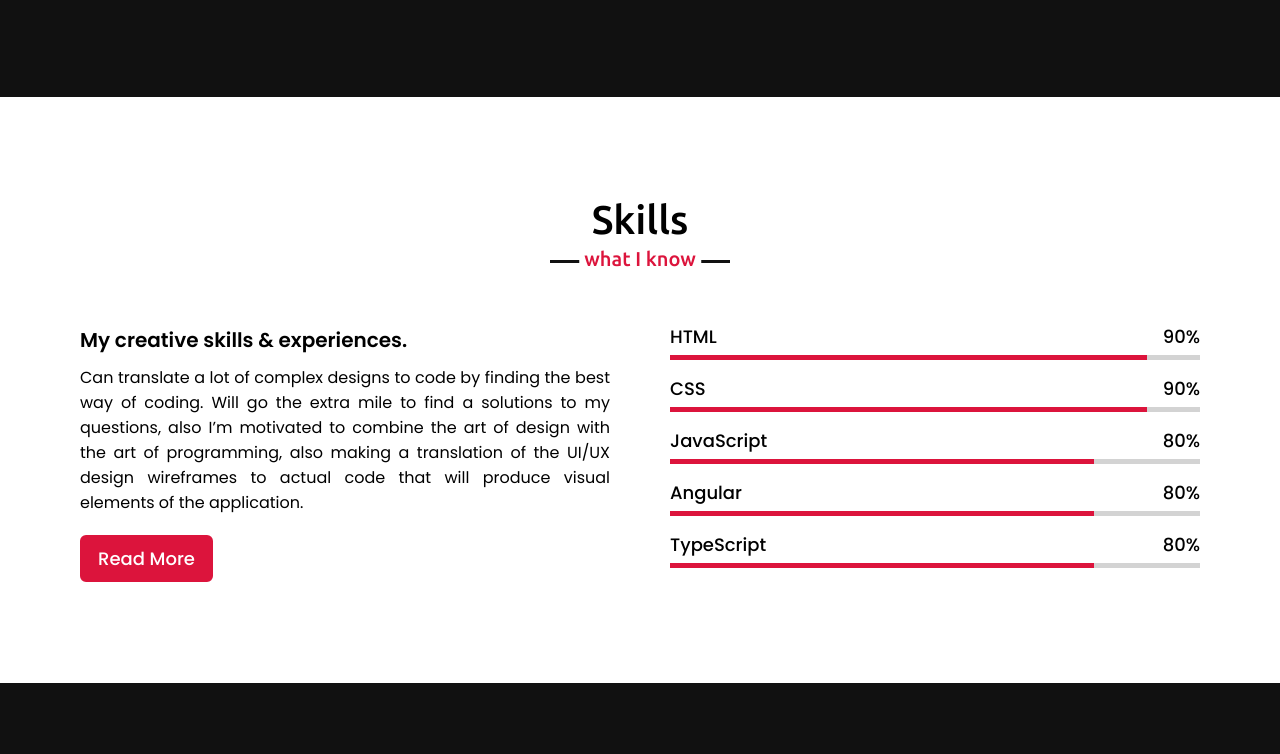
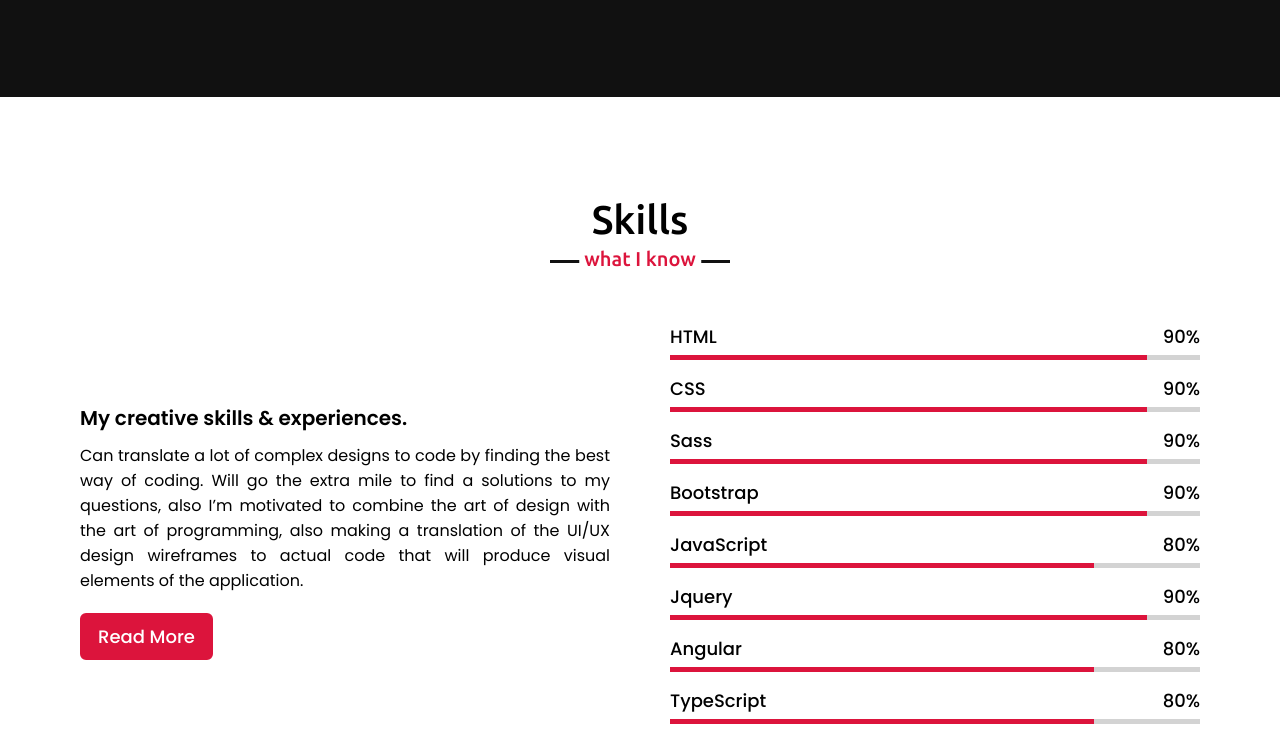
Before and after one commit to belal1/portfolio, a plain HTML site: page index.html in a window 1280 px wide. Shown: the part 2043-2797 px from the top of the page. Drawn offline with nearby package versions, Linux system fonts and the light colour scheme.

Commit message:
second commit

```diff
--- a/index.html
+++ b/index.html
@@ -27,7 +27,7 @@
                 <li><a href="#about" class="menu-btn">About</a></li>
                 <li><a href="#services" class="menu-btn">Services</a></li>
                 <li><a href="#skills" class="menu-btn">Skills</a></li>
-                <li><a href="#projects" class="menu-btn">Proje<span>X</span></a></li>
+                <li><a href="#projects" class="menu-btn">Projects</a></li>
                 <li><a href="#contact" class="menu-btn">Contact</a></li>
             </ul>
             <div class="menu-btn">
@@ -120,9 +120,24 @@
                         </div>
                         <div class="line html"></div>
                     </div>
+
                     <div class="bars">
                         <div class="info">
                             <span>CSS</span>
+                            <span>90%</span>
+                        </div>
+                        <div class="line html"></div>
+                    </div>
+                    <div class="bars">
+                        <div class="info">
+                            <span>Sass</span>
+                            <span>90%</span>
+                        </div>
+                        <div class="line html"></div>
+                    </div>
+                    <div class="bars">
+                        <div class="info">
+                            <span>Bootstrap</span>
                             <span>90%</span>
                         </div>
                         <div class="line html"></div>
@@ -133,6 +148,13 @@
                             <span>80%</span>
                         </div>
                         <div class="line js"></div>
+                    </div>
+                    <div class="bars">
+                        <div class="info">
+                            <span>Jquery</span>
+                            <span>90%</span>
+                        </div>
+                        <div class="line html"></div>
                     </div>
                     <div class="bars">
                         <div class="info">
--- a/style.css
+++ b/style.css
@@ -373,7 +373,7 @@ section .title::after{
 
 /* projects section styling */
 .teams .title::after{
-    content: "ProjeX";
+    content: "Projects";
 }
 .teams .carousel .card{
     background: #222;
```
